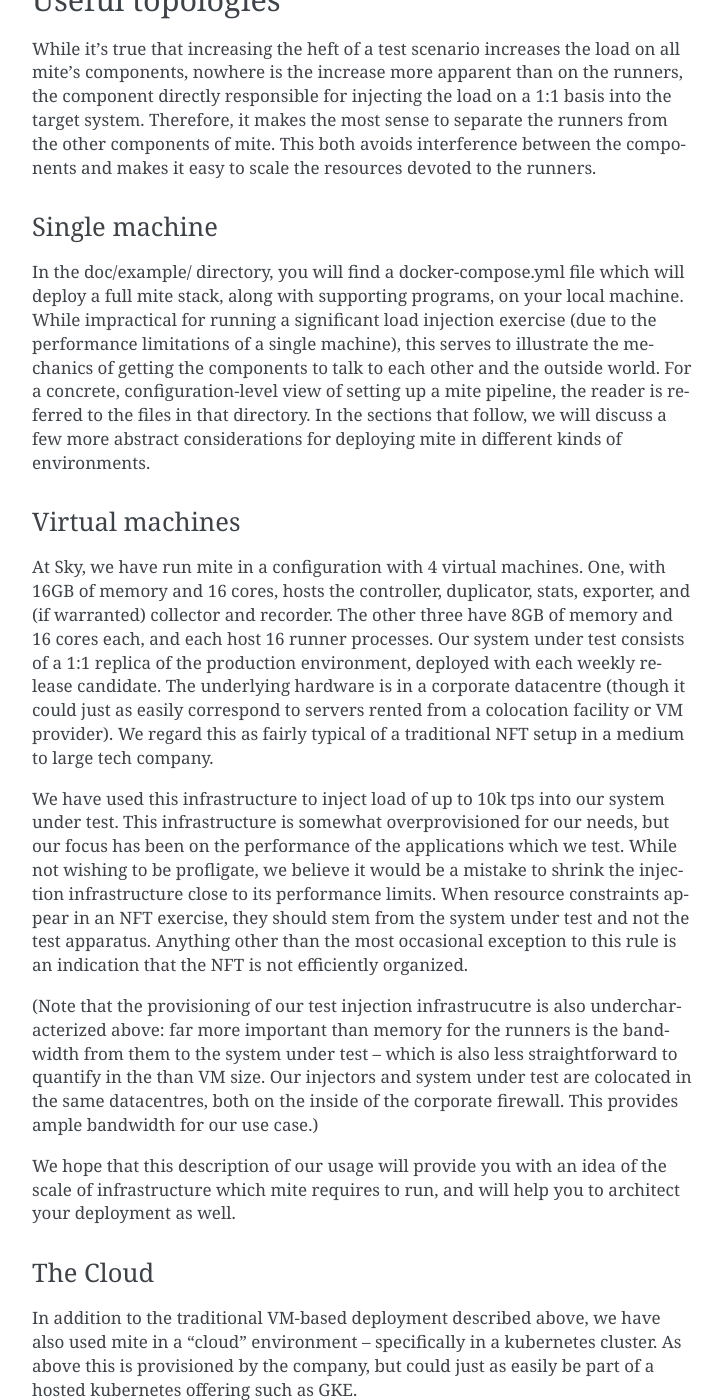
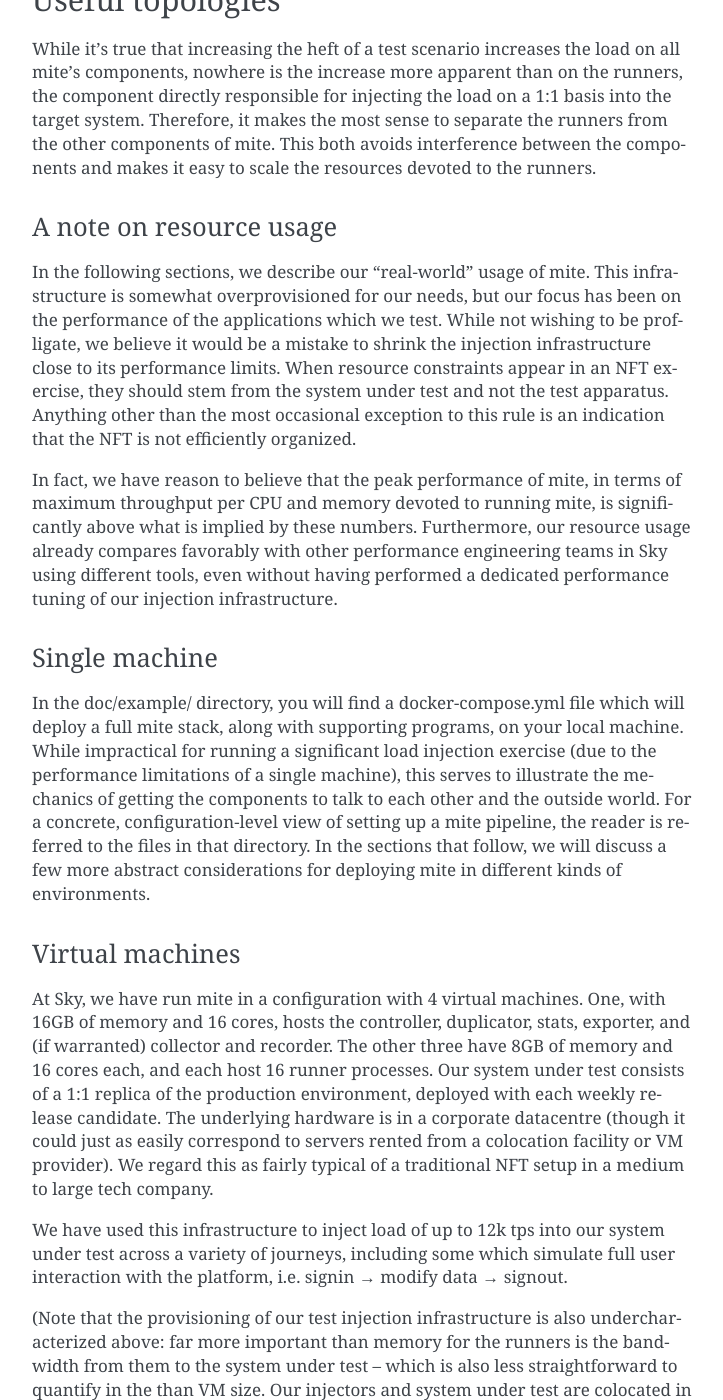
Before and after one commit to sky-uk/mite, a Sphinx documentation site: the page built from docs/design-deployment.rst, in a window 1280 px wide and 1400 px high, scrolled down 1175 px. Shown: the whole window, without its empty margins (388-1111 px from the left). Built offline with Sphinx 7.4.7, drawn with Linux system fonts in a browser that asks for light colours; some of the changed text lies outside the part shown.

Commit message:
be more specific about resource usage

```diff
--- a/docs/design-deployment.rst
+++ b/docs/design-deployment.rst
@@ -66,6 +66,28 @@ most sense to separate the runners from the other components of mite.
 This both avoids interference between the components and makes it easy
 to scale the resources devoted to the runners.
 
+A note on resource usage
+------------------------
+
+In the following sections, we describe our “real-world” usage of mite.
+This infrastructure is somewhat overprovisioned for our needs, but our
+focus has been on the performance of the applications which we test.
+While not wishing to be profligate, we believe it would be a mistake to
+shrink the injection infrastructure close to its performance limits.
+When resource constraints appear in an NFT exercise, they should stem
+from the system under test and not the test apparatus.  Anything other
+than the most occasional exception to this rule is an indication that
+the NFT is not efficiently organized.
+
+In fact, we have reason to believe that the peak performance of mite, in
+terms of maximum throughput per CPU and memory devoted to running mite,
+is significantly above what is implied by these numbers.  Furthermore,
+our resource usage already compares favorably with other performance
+engineering teams in Sky using different tools, even without having
+performed a dedicated performance tuning of our injection
+infrastructure.
+
+
 Single machine
 --------------
 
@@ -96,17 +118,12 @@ servers rented from a colocation facility or VM provider).  We regard
 this as fairly typical of a traditional NFT setup in a medium to large
 tech company.
 
-We have used this infrastructure to inject load of up to 10k tps into our
-system under test.  This infrastructure is somewhat overprovisioned for
-our needs, but our focus has been on the performance of the applications
-which we test.  While not wishing to be profligate, we believe it would be
-a mistake to shrink the injection infrastructure close to its performance
-limits.  When resource constraints appear in an NFT exercise, they should
-stem from the system under test and not the test apparatus.  Anything
-other than the most occasional exception to this rule is an indication
-that the NFT is not efficiently organized.
+We have used this infrastructure to inject load of up to 12k tps into
+our system under test across a variety of journeys, including some which
+simulate full user interaction with the platform, i.e. signin → modify
+data → signout.
 
-(Note that the provisioning of our test injection infrastrucutre is also
+(Note that the provisioning of our test injection infrastructure is also
 undercharacterized above: far more important than memory for the runners
 is the bandwidth from them to the system under test – which is also less
 straightforward to quantify in the than VM size.  Our injectors and
```
